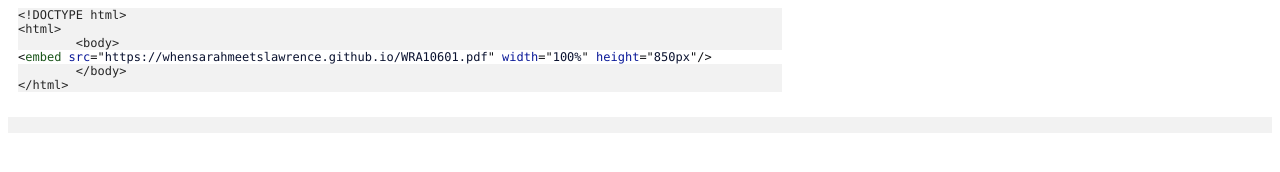
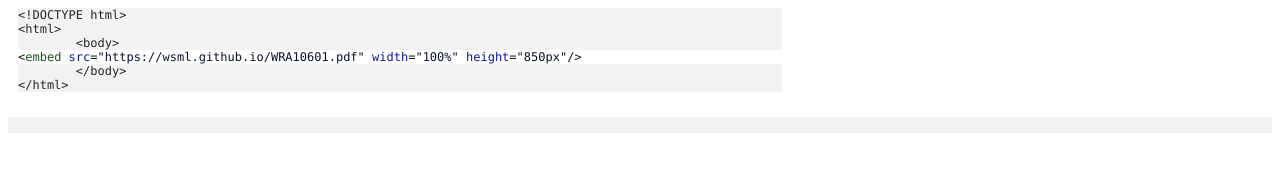
Before and after one commit to danashaat/whensarahmeetslawrence.github.io, a plain HTML site: page index.html in a window 1280 px wide. Drawn offline with Linux system fonts and the light colour scheme.

Commit message:
Update index.html

```diff
--- a/index.html
+++ b/index.html
@@ -26,7 +26,7 @@
         <p class="p1"><span class="s1">&lt;!DOCTYPE html&gt;</span></p>
         <p class="p1"><span class="s1">&lt;html&gt;</span></p>
         <p class="p1"><span class="s1"><span class="Apple-tab-span">	</span>&lt;body&gt;</span></p>
-        <p class="p2"><span class="s2">&lt;</span><span class="s3">embed</span><span class="s2"> </span><span class="s4">src</span><span class="s2">="</span><span class="s1">https://whensarahmeetslawrence.github.io/WRA10601.pdf</span><span class="s2">" </span><span class="s4">width</span><span class="s2">="</span><span class="s1">100%</span><span class="s2">" </span><span class="s4">height</span><span class="s2">="</span><span class="s1">850px</span><span class="s2">"/&gt;</span></p>
+        <p class="p2"><span class="s2">&lt;</span><span class="s3">embed</span><span class="s2"> </span><span class="s4">src</span><span class="s2">="</span><span class="s1">https://wsml.github.io/WRA10601.pdf</span><span class="s2">" </span><span class="s4">width</span><span class="s2">="</span><span class="s1">100%</span><span class="s2">" </span><span class="s4">height</span><span class="s2">="</span><span class="s1">850px</span><span class="s2">"/&gt;</span></p>
         <p class="p1"><span class="s1"><span class="Apple-tab-span">	</span>&lt;/body&gt;</span></p>
         <p class="p1"><span class="s1">&lt;/html&gt;</span></p>
       </td>
```
